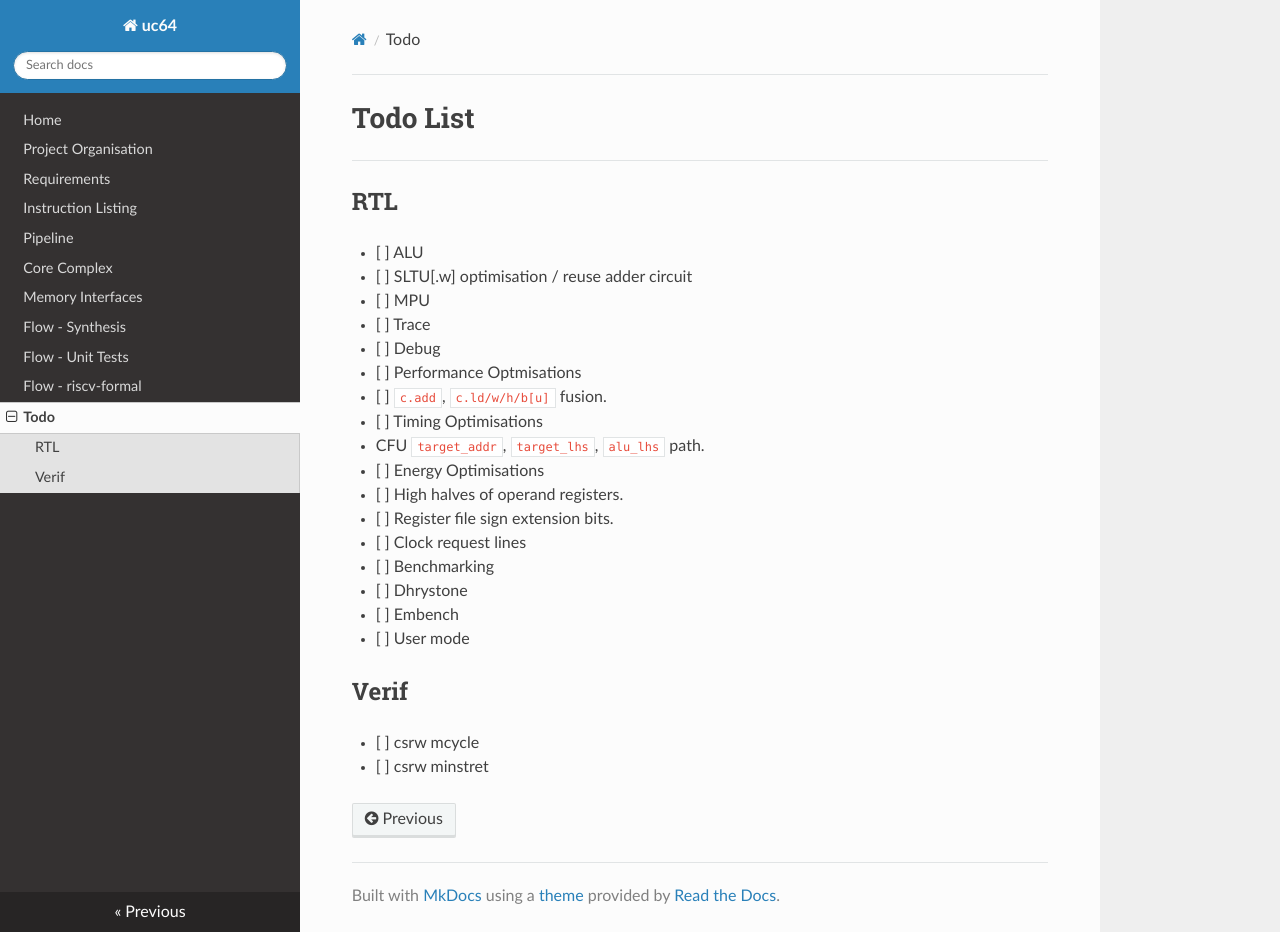
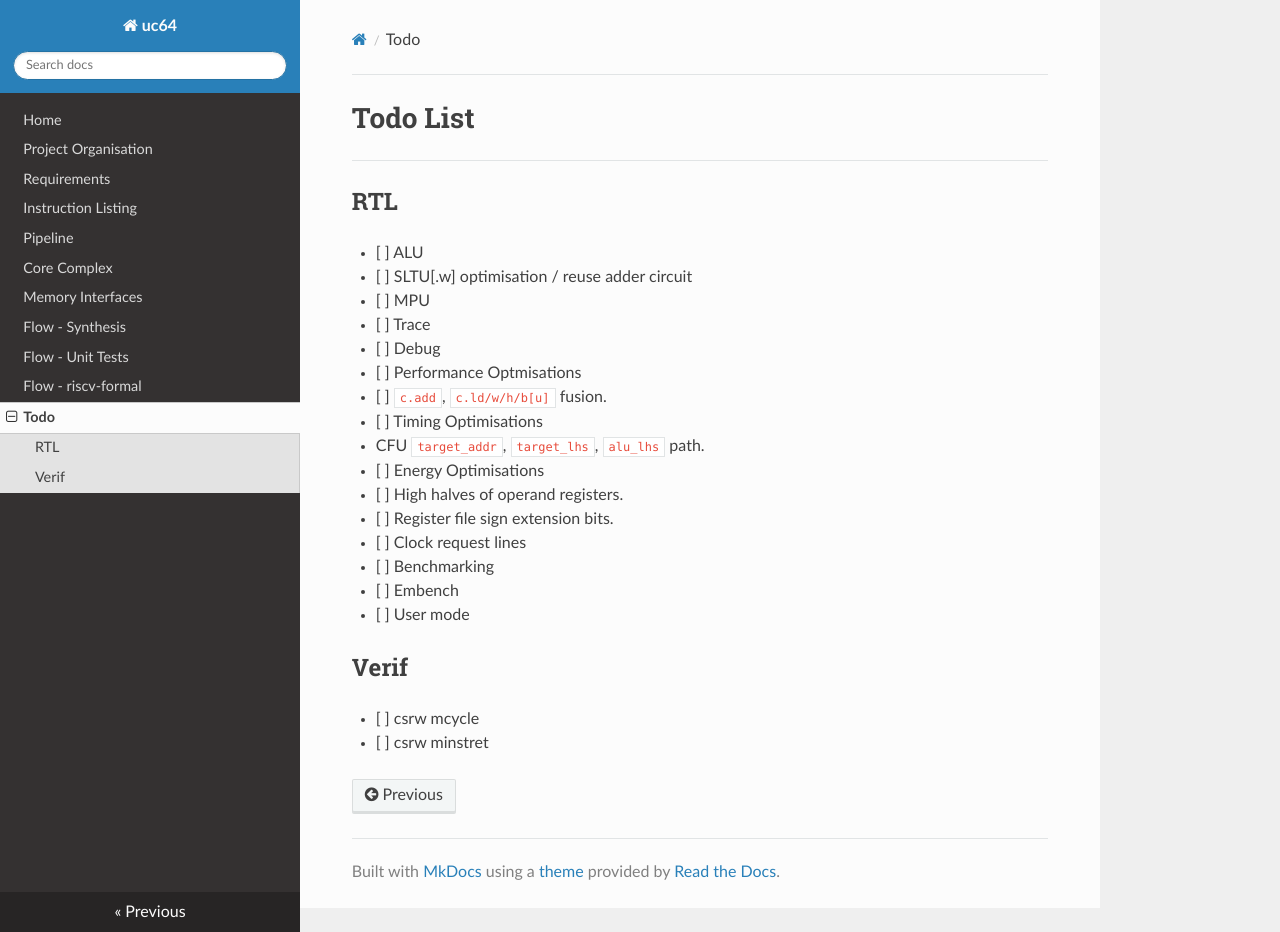
Before and after one commit to ben-marshall/croyde-riscv, an MkDocs documentation site: the page built from docs/todo.md, in a window 1280 px wide and 932 px high. Built offline with MkDocs 1.6.1, drawn with Linux system fonts in a browser that asks for light colours; nearby versions of some CDN libraries.

```diff
--- a/docs/todo.md
+++ b/docs/todo.md
@@ -33,8 +33,6 @@
 
 - [ ] Benchmarking
 
-  - [ ] Dhrystone
-
   - [ ] Embench
 
 - [ ] User mode
```
Also changed, not shown: 5 other files.
